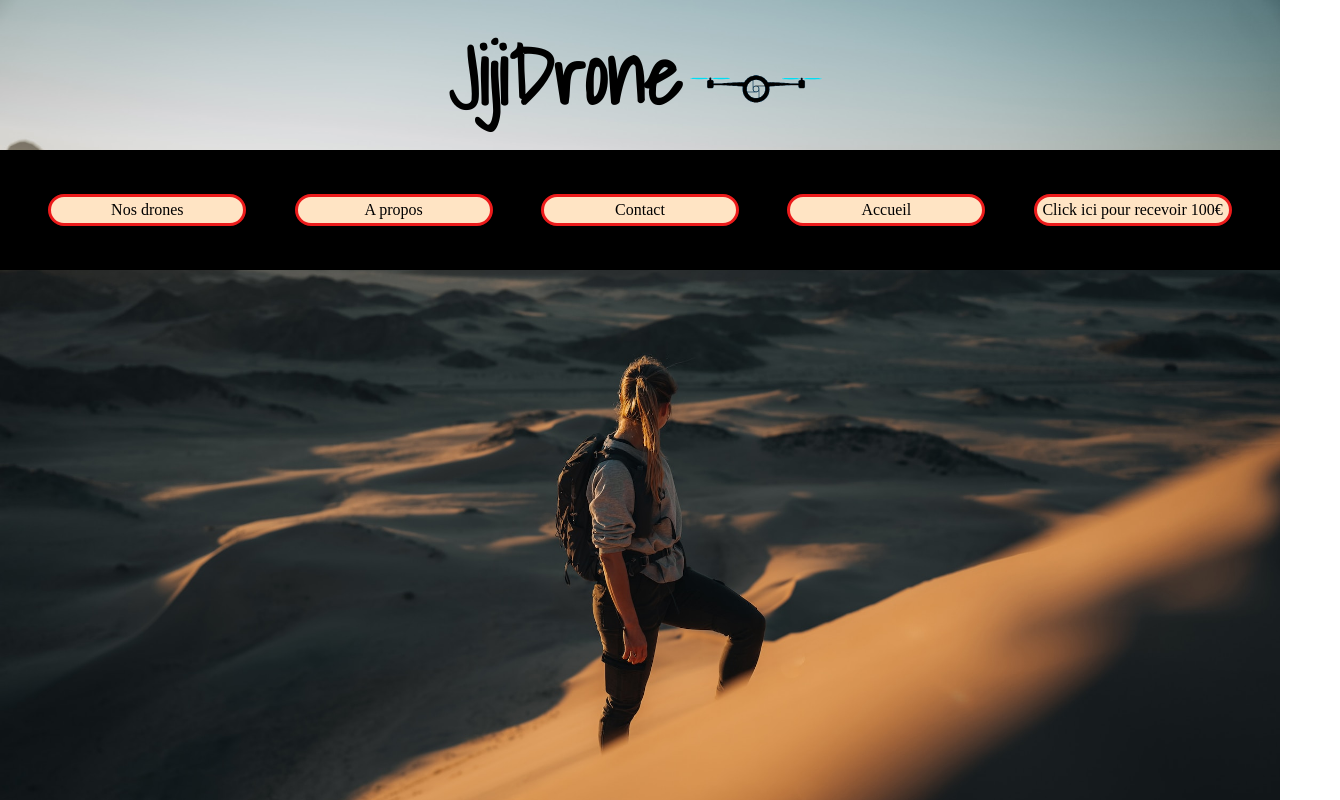
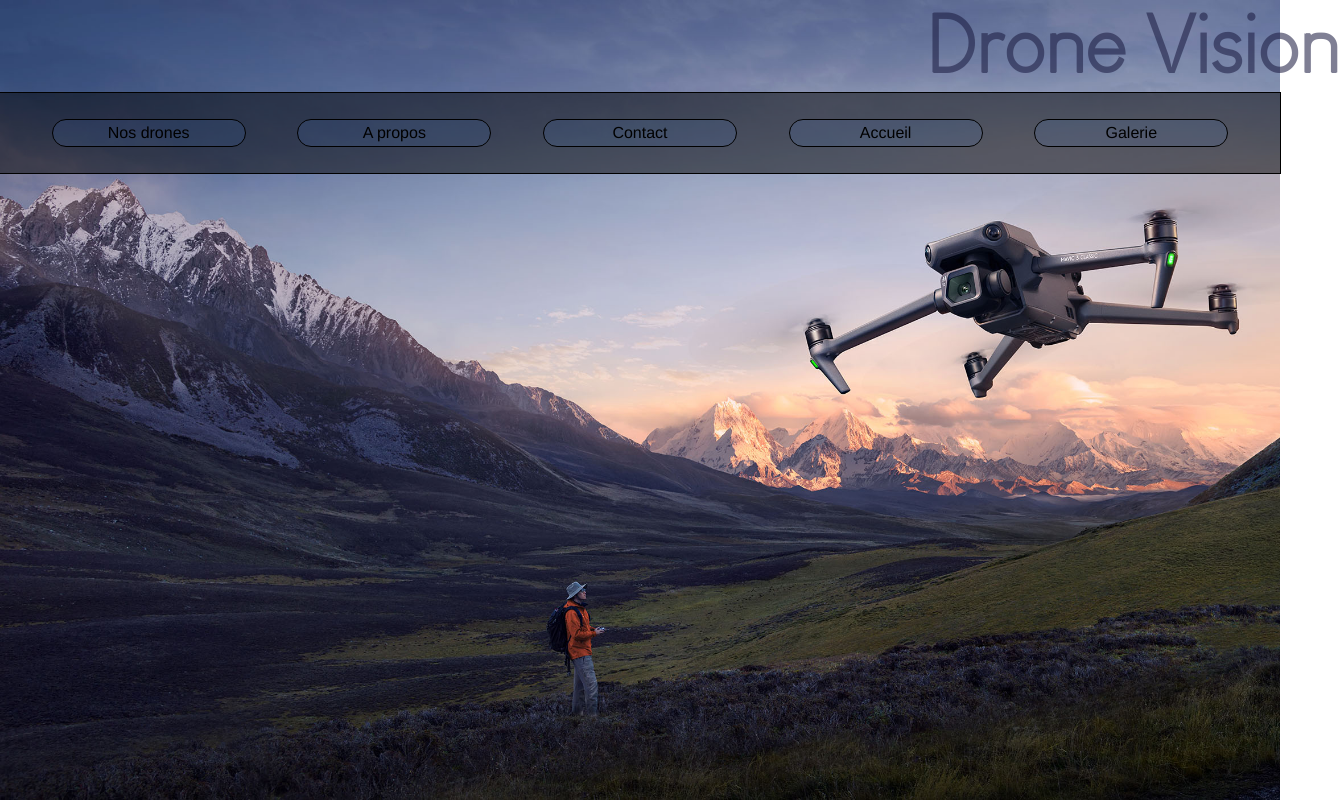
Before and after one commit to Jiji344/Drone, a website built with Vite: page drone/index.html in a window 1280 px wide. Shown: the whole page, 1340 px wide, since content can reach past the window. Built offline with nearby package versions, Linux system fonts and the light colour scheme.

Commit message:
update solo
changement police et changement de l aplace de l'entete

```diff
--- a/drone/index.html
+++ b/drone/index.html
@@ -4,21 +4,18 @@
     <meta charset="UTF-8" />
     <link rel="icon" type="image/svg+xml" href="/droneIcon-removebg-preview.png" />
     <meta name="viewport" content="width=device-width, initial-scale=1.0" />
-    <title>JijiDrone</title>
+    <title>Drone Vision</title>
   </head>
   <body>
     <div id="app">
 
       <header>
 
+
         <div id="titrelogo">
             <h1 id="titre">
-              JijiDrone
+              Drone Vision
             </h1>
-            <img src="/vecteezy_drone-logo-icon-and-vector_13959439-removebg-preview-removebg-preview.png"
-              alt="Image de drone" id="logodrone"
-            >
-
         </div>
 
         <div id="menu">
@@ -26,7 +23,7 @@
           <span>A propos</span>
           <span>Contact</span>
           <span>Accueil</span>
-          <span>Click ici pour recevoir 100€</span>
+          <span>Galerie</span>
         </div>
 
       </header>
--- a/drone/style.css
+++ b/drone/style.css
@@ -3,11 +3,11 @@
 }
 @font-face {
   font-family:"Police";
-  src: url("/font/ShadowsIntoLight-Regular.ttf");
+  src: url("/font/Louis\ George\ Cafe\ Light.ttf");
 }
 
 #app{
-  background-image:url("/neom-x4vxK4VGKX0-unsplash.jpg");
+  background-image:url("/mavic-3-classic-kv.jpg");
   background-size:cover;
   height: 100vh;
   width: 100vw;
@@ -19,13 +19,12 @@ header{
   align-items: center;
   flex-direction: column;
 }
-h1{
- text-shadow: red 20px
-}
 
 #titre{
   font-size: 80px;
   font-family:"Police";
+  position: relative; left: 38.5vw;
+  color: rgba(26, 26, 63, 0.555);
 }
 
 #menu{
@@ -34,13 +33,15 @@ h1{
   align-items: center;
   justify-content: space-evenly;
   width:100vw;
-  height: 15vh;
-  background-color: black;
+  height: 10vh;
+  background-color: rgba(0, 0, 0, 0.493);
+  border: solid 0.1vw black;
 }
 
 #logodrone{
   width: 150px;
   transform: translateY(20px);
+
 }
 #titrelogo{
   display: flex;
@@ -54,10 +55,13 @@ h1{
   justify-content: space-evenly;
   width: 15vw;
   height: 2vw;
-  border:solid 0.3vw rgb(236, 27, 27);
+  border:solid 0.1vw rgb(0, 0, 0);
   border-radius: 40px;
-  background-color: bisque;
+  background-color: rgba(84, 150, 248, 0.103);
   cursor:pointer;
- user-select: none;
-
+  user-select: none;
+  font-family: 'Franklin Gothic Medium', 'Arial Narrow', Arial, sans-serif;
 }
+#mavic{
+transform: scale(50%);
+}
```
Also changed, not shown: drone/public/font/Louis George Cafe Light.ttf (added), drone/public/mavic-3-classic-kv.jpg (added).
